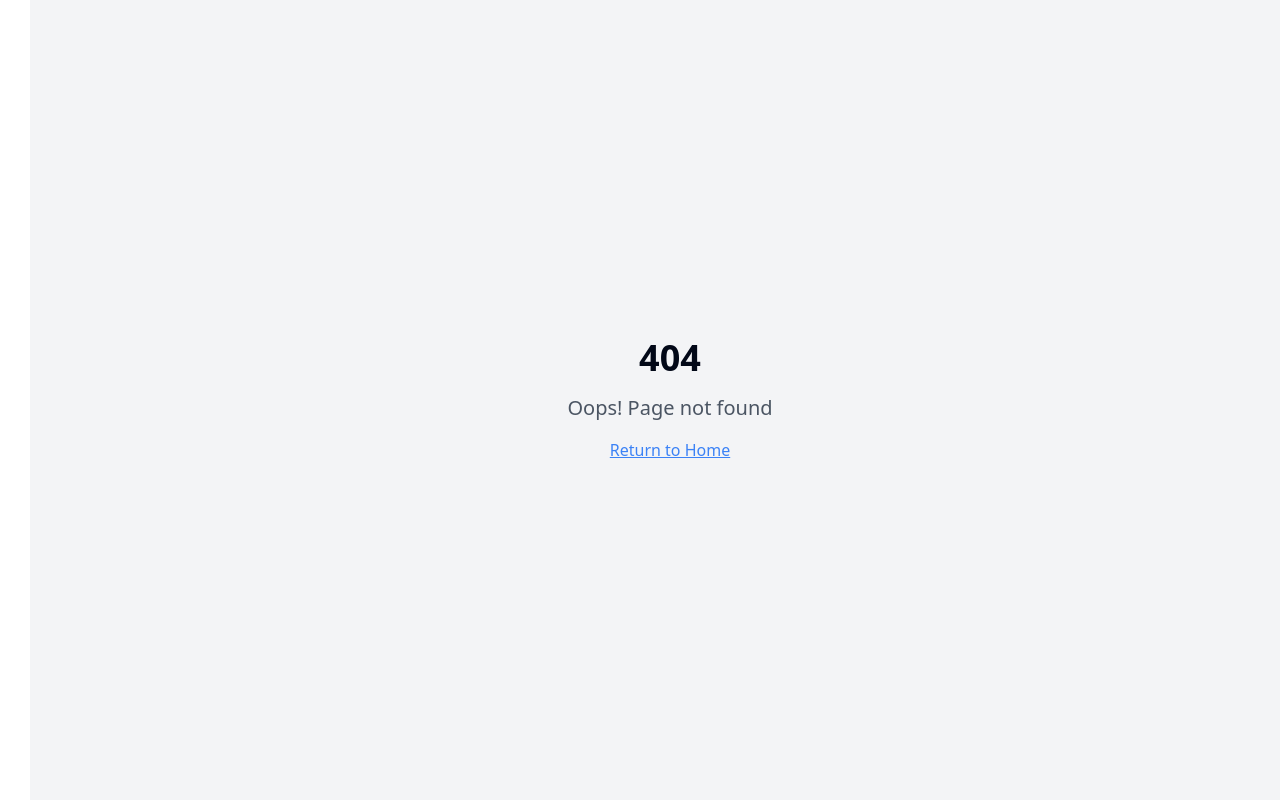
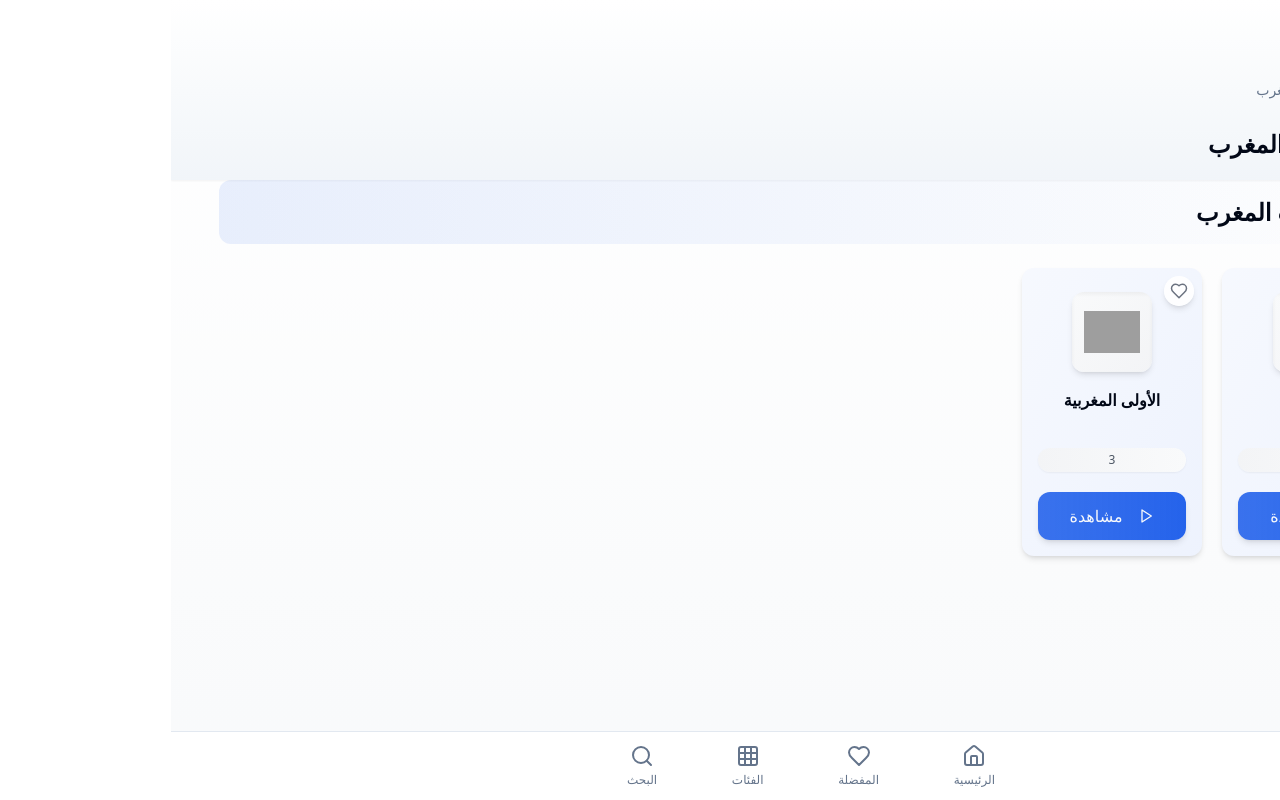
Before and after one commit to merci1994dz/bladitv, a React (Vite) app: page /country/1 in a window 1280 px wide. Before the commit this address had no page. Built offline with nearby package versions, Linux system fonts and the light colour scheme; grey boxes are pictures that could not be loaded.

Commit message:
Navigate to channels page
Implement navigation to a separate page for displaying channels of a selected country.

```diff
--- a/src/App.tsx
+++ b/src/App.tsx
@@ -8,6 +8,7 @@ import SplashScreen from "./pages/SplashScreen";
 import Home from "./pages/Home";
 import Categories from "./pages/Categories";
 import Countries from "./pages/Countries";
+import CountryChannels from "./pages/CountryChannels";
 import Search from "./pages/Search";
 import Favorites from "./pages/Favorites";
 import Admin from "./pages/Admin";
@@ -43,6 +44,12 @@ const App = () => (
                 <Navigation />
               </>
             } />
+            <Route path="/country/:countryId" element={
+              <>
+                <CountryChannels />
+                <Navigation />
+              </>
+            } />
             <Route path="/search" element={
               <>
                 <Search />
--- a/src/AppRoutes.tsx
+++ b/src/AppRoutes.tsx
@@ -4,6 +4,7 @@ import { Routes, Route } from 'react-router-dom';
 import Home from './pages/Home';
 import Favorites from './pages/Favorites';
 import Countries from './pages/Countries';
+import CountryChannels from './pages/CountryChannels';
 import Categories from './pages/Categories';
 import Search from './pages/Search';
 import Admin from './pages/Admin';
@@ -18,6 +19,7 @@ const AppRoutes: React.FC = () => {
       <Route path="/home" element={<Home />} />
       <Route path="/favorites" element={<Favorites />} />
       <Route path="/countries" element={<Countries />} />
+      <Route path="/country/:countryId" element={<CountryChannels />} />
       <Route path="/categories" element={<Categories />} />
       <Route path="/search" element={<Search />} />
       <Route path="/admin" element={<Admin />} />
--- a/src/components/country/CountriesList.tsx
+++ b/src/components/country/CountriesList.tsx
@@ -1,12 +1,13 @@
 
 import React from 'react';
+import { useNavigate } from 'react-router-dom';
 import { Country } from '@/types';
 import CountryCard from './CountryCard';
 
 interface CountriesListProps {
   countries: Country[];
   activeCountry: string | null;
-  onCountryClick: (countryId: string) => void;
+  onCountryClick?: (countryId: string) => void;
 }
 
 const CountriesList: React.FC<CountriesListProps> = ({
@@ -14,6 +15,16 @@ const CountriesList: React.FC<CountriesListProps> = ({
   activeCountry,
   onCountryClick
 }) => {
+  const navigate = useNavigate();
+
+  const handleCountryClick = (countryId: string) => {
+    if (onCountryClick) {
+      onCountryClick(countryId);
+    } else {
+      navigate(`/country/${countryId}`);
+    }
+  };
+
   return (
     <section className="px-4 mb-10">
       <div className="container mx-auto">
@@ -22,7 +33,7 @@ const CountriesList: React.FC<CountriesListProps> = ({
             <CountryCard
               key={country.id}
               country={country}
-              onClick={onCountryClick}
+              onClick={handleCountryClick}
               isActive={activeCountry === country.id}
             />
           ))}
--- /dev/null
+++ b/src/pages/CountryChannels.tsx
@@ -0,0 +1,129 @@
+
+import React from 'react';
+import { useParams, useNavigate } from 'react-router-dom';
+import { useQuery } from '@tanstack/react-query';
+import { getCountries, getChannelsByCountry, toggleFavoriteChannel } from '@/services/api';
+import { Channel } from '@/types';
+import { useToast } from "@/hooks/use-toast";
+import VideoPlayer from '@/components/VideoPlayer';
+import LoadingSpinner from '@/components/ui/loading-spinner';
+import ErrorMessage from '@/components/ui/error-message';
+import ChannelsList from '@/components/channel/ChannelsList';
+import { Breadcrumb, BreadcrumbItem, BreadcrumbLink, BreadcrumbList, BreadcrumbSeparator } from '@/components/ui/breadcrumb';
+import { ArrowRight, Home } from 'lucide-react';
+import { Button } from '@/components/ui/button';
+
+const CountryChannels: React.FC = () => {
+  const { countryId } = useParams<{ countryId: string }>();
+  const navigate = useNavigate();
+  const [selectedChannel, setSelectedChannel] = React.useState<Channel | null>(null);
+  const { toast } = useToast();
+
+  const {
+    data: countries,
+    isLoading: isLoadingCountries,
+    error: countriesError
+  } = useQuery({
+    queryKey: ['countries'],
+    queryFn: getCountries,
+  });
+
+  const {
+    data: channels,
+    isLoading: isLoadingChannels,
+  } = useQuery({
+    queryKey: ['channelsByCountry', countryId],
+    queryFn: () => countryId ? getChannelsByCountry(countryId) : Promise.resolve([]),
+    enabled: !!countryId,
+  });
+
+  const handlePlayChannel = (channel: Channel) => {
+    setSelectedChannel(channel);
+  };
+
+  const handleToggleFavorite = async (channelId: string) => {
+    try {
+      const updatedChannel = await toggleFavoriteChannel(channelId);
+      toast({
+        title: updatedChannel.isFavorite ? "تمت الإضافة للمفضلة" : "تمت الإزالة من المفضلة",
+        description: `${updatedChannel.name} ${updatedChannel.isFavorite ? 'تمت إضافتها للمفضلة' : 'تمت إزالتها من المفضلة'}`,
+        duration: 2000,
+      });
+    } catch (error) {
+      toast({
+        title: "حدث خطأ",
+        description: "تعذر تحديث المفضلة",
+        variant: "destructive",
+        duration: 2000,
+      });
+    }
+  };
+
+  const countryName = countries?.find(c => c.id === countryId)?.name || 'البلد';
+
+  if (isLoadingCountries) {
+    return <LoadingSpinner />;
+  }
+
+  if (countriesError) {
+    return <ErrorMessage />;
+  }
+
+  return (
+    <div className="pb-24 min-h-screen bg-gradient-to-b from-background to-muted/10">
+      {/* Header */}
+      <header className="bg-gradient-to-b from-background to-muted p-4 shadow-sm">
+        <div className="container mx-auto">
+          <Button
+            variant="ghost"
+            className="mb-4"
+            onClick={() => navigate('/home')}
+          >
+            <ArrowRight className="mr-2" />
+            العودة
+          </Button>
+
+          <Breadcrumb>
+            <BreadcrumbList>
+              <BreadcrumbItem>
+                <BreadcrumbLink onClick={() => navigate('/home')}>
+                  <Home className="h-4 w-4 mr-1" />
+                  <span>الرئيسية</span>
+                </BreadcrumbLink>
+              </BreadcrumbItem>
+              <BreadcrumbSeparator />
+              <BreadcrumbItem>
+                {countries?.find(c => c.id === countryId)?.flag} {countryName}
+              </BreadcrumbItem>
+            </BreadcrumbList>
+          </Breadcrumb>
+
+          <h1 className="text-2xl font-bold mt-4 flex items-center">
+            <span className="text-4xl mr-2">{countries?.find(c => c.id === countryId)?.flag}</span>
+            <span>قنوات {countryName}</span>
+          </h1>
+        </div>
+      </header>
+
+      {selectedChannel && (
+        <VideoPlayer
+          channel={selectedChannel}
+          onClose={() => setSelectedChannel(null)}
+        />
+      )}
+
+      {countryId && (
+        <ChannelsList
+          channels={channels}
+          countries={countries}
+          activeCountry={countryId}
+          isLoading={isLoadingChannels}
+          onPlayChannel={handlePlayChannel}
+          onToggleFavorite={handleToggleFavorite}
+        />
+      )}
+    </div>
+  );
+};
+
+export default CountryChannels;
```
